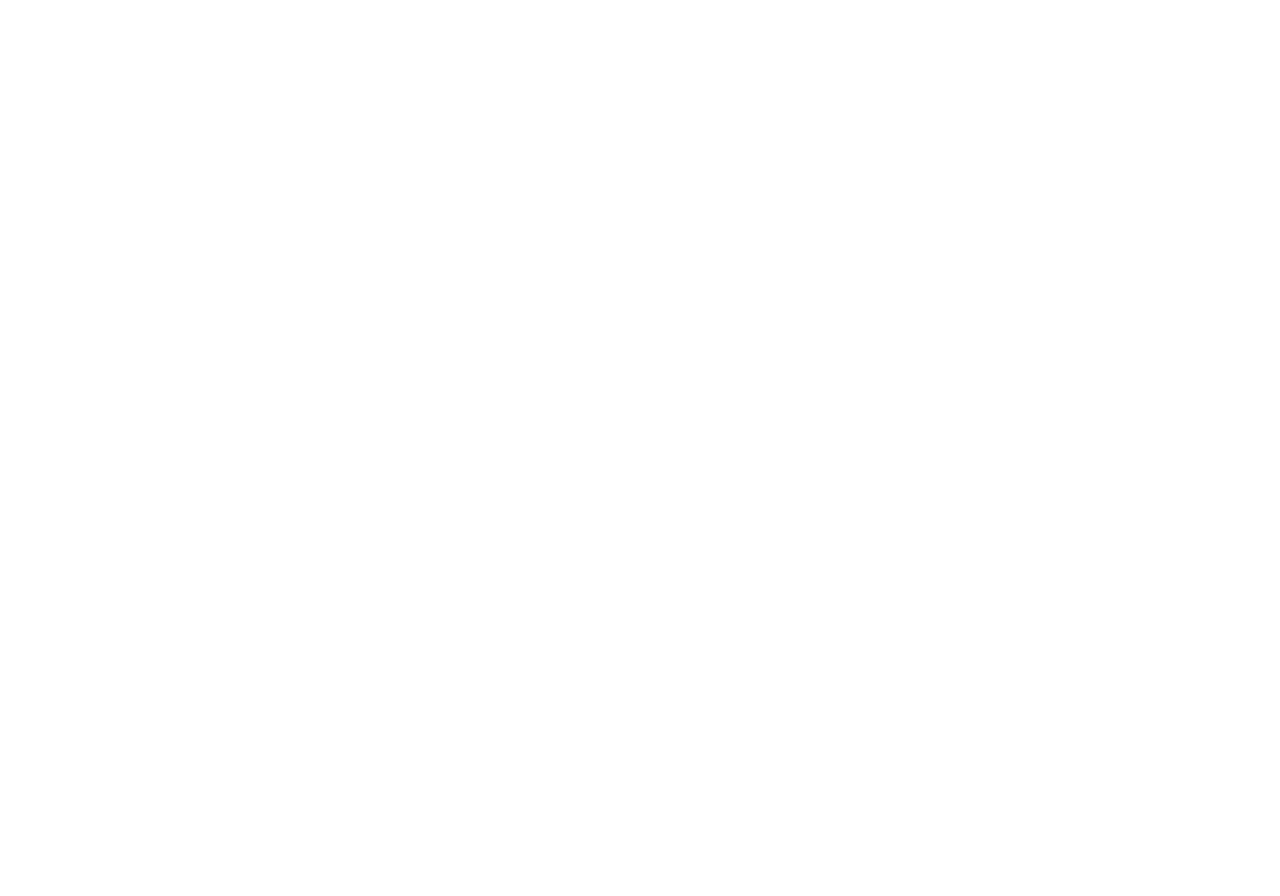
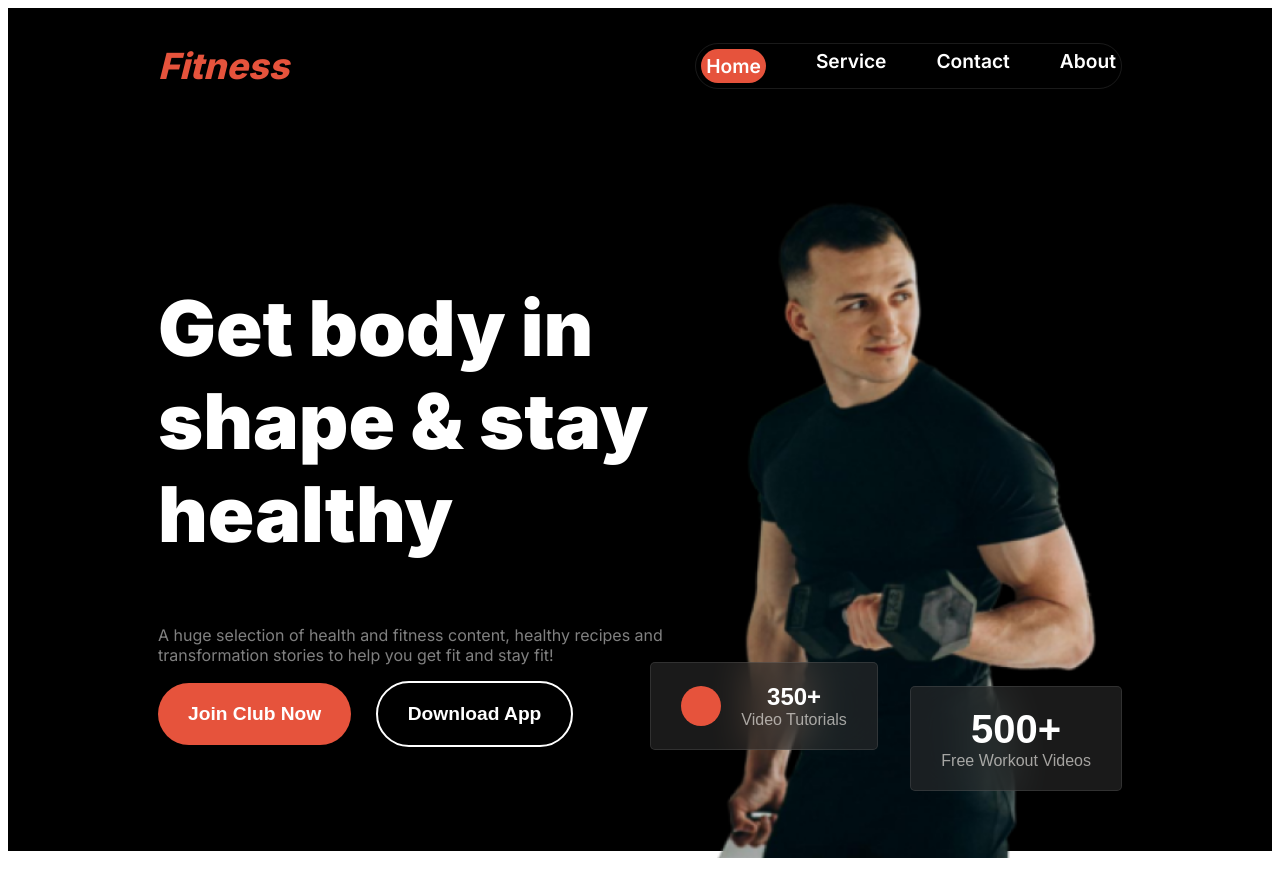
Before and after one commit to sabbirsolid/assginment-02, a plain HTML site: page index.html in a window 1280 px wide. Before the commit the page ends 800 px from the top, so only its background shows below. Drawn offline with Linux system fonts and the light colour scheme.

Commit message:
added header section

```diff
--- a/index.html
+++ b/index.html
@@ -3,9 +3,60 @@
 <head>
     <meta charset="UTF-8">
     <meta name="viewport" content="width=device-width, initial-scale=1.0">
-    <title>Document</title>
+    <title>Fitness</title>
+    <link rel="preconnect" href="https://fonts.googleapis.com">
+    <link rel="preconnect" href="https://fonts.gstatic.com" crossorigin>
+    <link href="https://fonts.googleapis.com/css2?family=Inter:wght@100..900&display=swap" rel="stylesheet">
+    <link rel="stylesheet" href="styles/style.css">
 </head>
-<body>
+<body class="inter-font">
+    <header>
+        <nav>
+              <div class="navbar">
+                <h3 class="nav-title primary-color">Fitness</h3>
+                <div>
+                    <ul class="nav-items-container">
+                        <li id="home" class="nav-items">Home</li>
+                        <li class="nav-items">Service</li>
+                        <li class="nav-items">Contact</li>
+                        <li class="nav-items">About</li>
+                    </ul>
+                </div>
+                <div class="dot">
+                    <div class="menu-bar"></div>
+                    <div class="menu-bar"></div>
+                    <div class="menu-bar"></div>
+                </div>
+              </div>
+            <div class="header">
+                <div class="header-info-container">
+                    <h1 class="header-title">Get body in shape & stay healthy</h1>
+                    <p class="header-description description">A huge selection of health and fitness content, healthy recipes and transformation stories to help you get fit and stay fit!</p>
+                    <button class="header-btn1">Join Club Now</button>
+                    <button class="header-btn2">Download App</button>
+                </div>
+                <div class="header-img-container">
+                    <img src="images/Images 2.png" alt="">
+                    <button class="floating-btn1">
+                        <div id="circle"></div> <br>
+                        <div>
+                        <span class="btn1-title">350+</span><br>
+                        <span class="btn1-type">Video Tutorials</span>
+                        </div>
+                    </button>
+                    <button class="floating-btn2">
+                        <span class="btn2-title">500+</span><br>
+                        <span class="btn2-type">Free Workout Videos</span>
+                    </button>
+                </div>
+            </div>
+        </nav>
+    </header>
+    <main>
 
+    </main>
+    <footer>
+
+    </footer>
 </body>
 </html>
--- a/styles/style.css
+++ b/styles/style.css
@@ -0,0 +1,174 @@
+.inter-font{
+  font-family: "Inter", sans-serif;
+}
+/* *{
+    margin: 0px;
+} */
+
+/* shared styles */
+.primary-color{
+    color: rgb(230, 83, 60);
+}
+.description{
+    color: rgba(255, 255, 255, 0.5);
+    font-size: 1rem;
+    font-weight: 400;
+}
+/* header styles */
+header{
+    background-color: black;
+}
+.navbar{
+    display: flex;
+    justify-content: space-between;
+    align-items: center;
+    margin: 0px 150px;
+}
+.nav-title{
+    font-weight: 800;
+    font-size: 2.25rem;
+    font-style: italic;
+}
+.nav-items{
+    list-style: none;
+    font-size: 1.2rem;
+    font-weight: 600;
+    color: rgb(255, 255, 255);
+}
+.nav-items-container{
+    display: flex;
+    gap: 50px;
+    border-radius: 30px;
+    border: 1px solid rgba(255, 255, 255, 0.1);
+    padding: 5px;
+}
+.dot{
+    display: flex;
+    flex-direction: column;
+    gap: 4px;
+    display: none;
+}
+.menu-bar{
+    width: 30px;
+    height: 5px;
+    border-radius: 40px;
+    background-color: white;
+  }
+#home{
+    color: white;
+    background-color: rgb(230, 83, 60);
+    border-radius: 30px;
+    padding: 5px;
+}
+.header{
+    display: flex;
+    justify-content: space-between;
+    align-items: center;
+    margin: 50px 150px;
+    padding-bottom: 60px;
+}
+.header-info-container{
+    max-width: 520px;
+}
+.header-img-container img{
+    width: 100%;
+}
+.header-title{
+    font-size: 4.8rem;
+    font-weight: 900;
+    color: white;
+}
+.header-btn1{
+    background-color: rgb(230, 83, 60);
+    color: white;
+    font-size: 1.2rem;
+    font-weight: 600;
+    border-radius: 35px;
+    border: none;
+    padding: 20px 30px;
+    margin-right: 20px;
+}
+.header-btn2{
+    color: white;
+    background-color: black;
+    font-size: 1.2rem;
+    font-weight: 600;
+    border-radius: 35px;
+    border: 2px solid white;
+    padding: 20px 30px;
+}
+.floating-btn1{
+    border: 1px solid rgba(255, 255, 255, 0.1);
+    border-radius: 5px;
+    backdrop-filter: blur(20px);
+    background: rgba(48, 48, 48, 0.54);
+    text-align: center;
+    padding: 20px 30px;
+    display: flex;
+    justify-content: space-between;
+    gap: 10px;
+    align-items: center;
+    margin-left: -60px;
+    margin-top: -200px;
+
+}
+.btn1-title{
+    font-size: 1.5rem;
+    font-weight: 900;
+    color: white;
+}
+.btn1-type{
+    font-size: 1rem;
+    font-weight: 400px;
+    color: rgba(239, 237, 232, 0.65);
+}
+#circle{
+    width: 40px;
+    height: 40px;
+    border-radius: 50%;
+    background-color: rgb(230, 83, 60);
+}
+.floating-btn2{
+    border: 1px solid rgba(255, 255, 255, 0.1);
+    border-radius: 5px;
+    backdrop-filter: blur(20px);
+    background: rgba(48, 48, 48, 0.54);
+    text-align: center;
+    padding: 20px 30px;
+    margin-left: 200px;
+    margin-top: -1000px;
+
+}
+.btn2-title{
+    font-size: 2.5rem;
+    font-weight: 900;
+    color: white;
+}
+.btn2-type{
+    font-size: 1rem;
+    font-weight: 400px;
+    color: rgba(239, 237, 232, 0.65);
+}
+
+/* smaller device styles */
+@media screen and (max-width:576px) {
+    .header{
+        flex-direction: column;
+    }
+    .header{
+        margin: 20px;
+    }
+    .nav-items-container{
+        display: none;
+    }
+    .dot{
+        display: flex;
+        flex-direction: column;
+        gap: 4px;
+    }
+    .navbar{
+        margin: 50px;
+        justify-content: space-between;
+        gap: 50px;
+    }
+}
```
